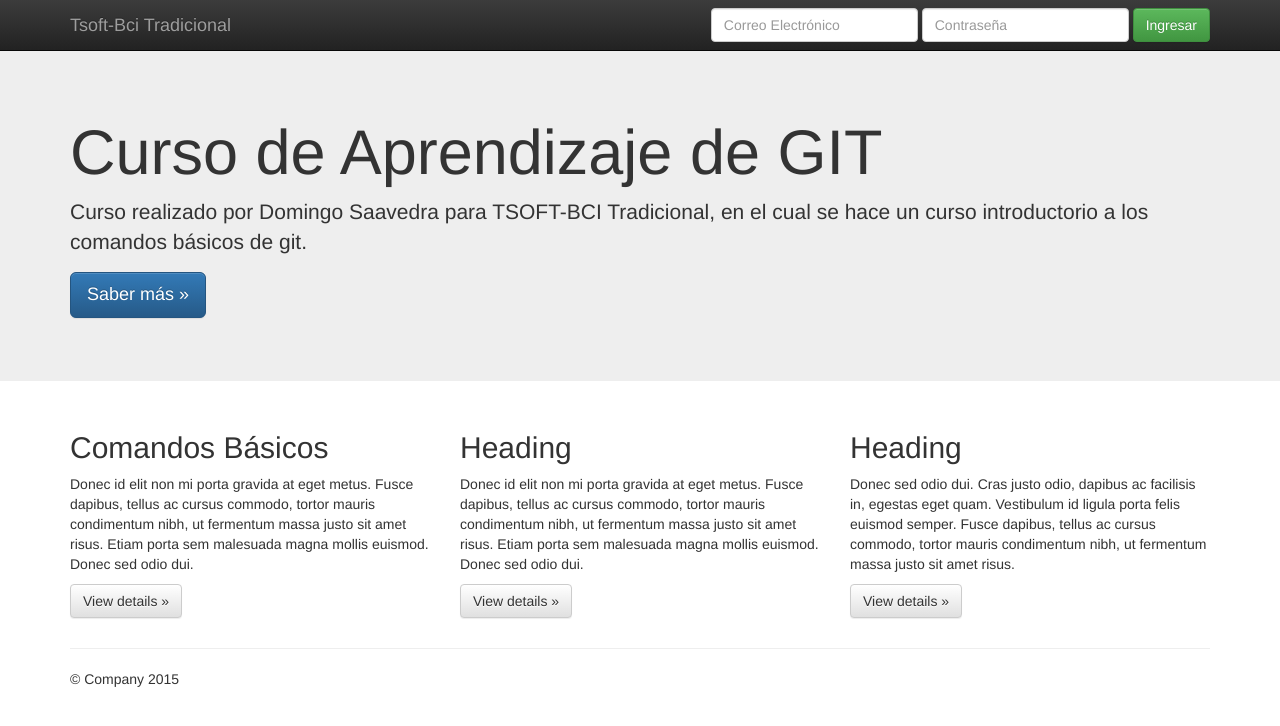
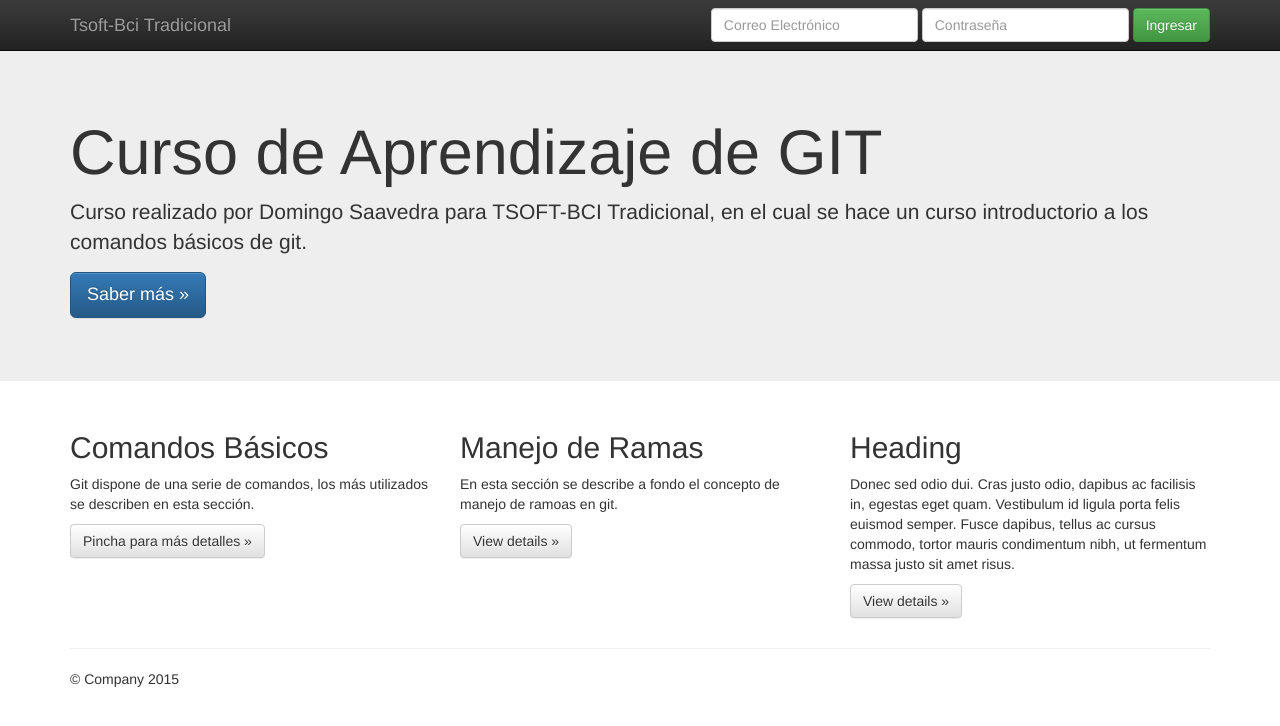
Before and after one commit to xhispams/Trabajo2_ALvaro_Moya_Santana, a plain HTML site: page index.html in a window 1280 px wide. Drawn offline with nearby package versions, Linux system fonts and the light colour scheme.

Commit message:
Se modifica en Homepage la segunda descripción y título bajo el título y párrafo principal

```diff
--- a/index.html
+++ b/index.html
@@ -66,12 +66,12 @@
       <div class="row">
         <div class="col-md-4">
           <h2>Comandos Básicos</h2>
-          <p>Donec id elit non mi porta gravida at eget metus. Fusce dapibus, tellus ac cursus commodo, tortor mauris condimentum nibh, ut fermentum massa justo sit amet risus. Etiam porta sem malesuada magna mollis euismod. Donec sed odio dui. </p>
-          <p><a class="btn btn-default" href="#" role="button">View details &raquo;</a></p>
+          <p>Git dispone de una serie de comandos, los más utilizados se describen en esta sección. </p>
+          <p><a class="btn btn-default" href="#" role="button">Pincha para más detalles &raquo;</a></p>
         </div>
         <div class="col-md-4">
-          <h2>Heading</h2>
-          <p>Donec id elit non mi porta gravida at eget metus. Fusce dapibus, tellus ac cursus commodo, tortor mauris condimentum nibh, ut fermentum massa justo sit amet risus. Etiam porta sem malesuada magna mollis euismod. Donec sed odio dui. </p>
+          <h2>Manejo de Ramas</h2>
+          <p>En esta sección se describe a fondo el concepto de manejo de ramoas en git. </p>
           <p><a class="btn btn-default" href="#" role="button">View details &raquo;</a></p>
        </div>
         <div class="col-md-4">
```
